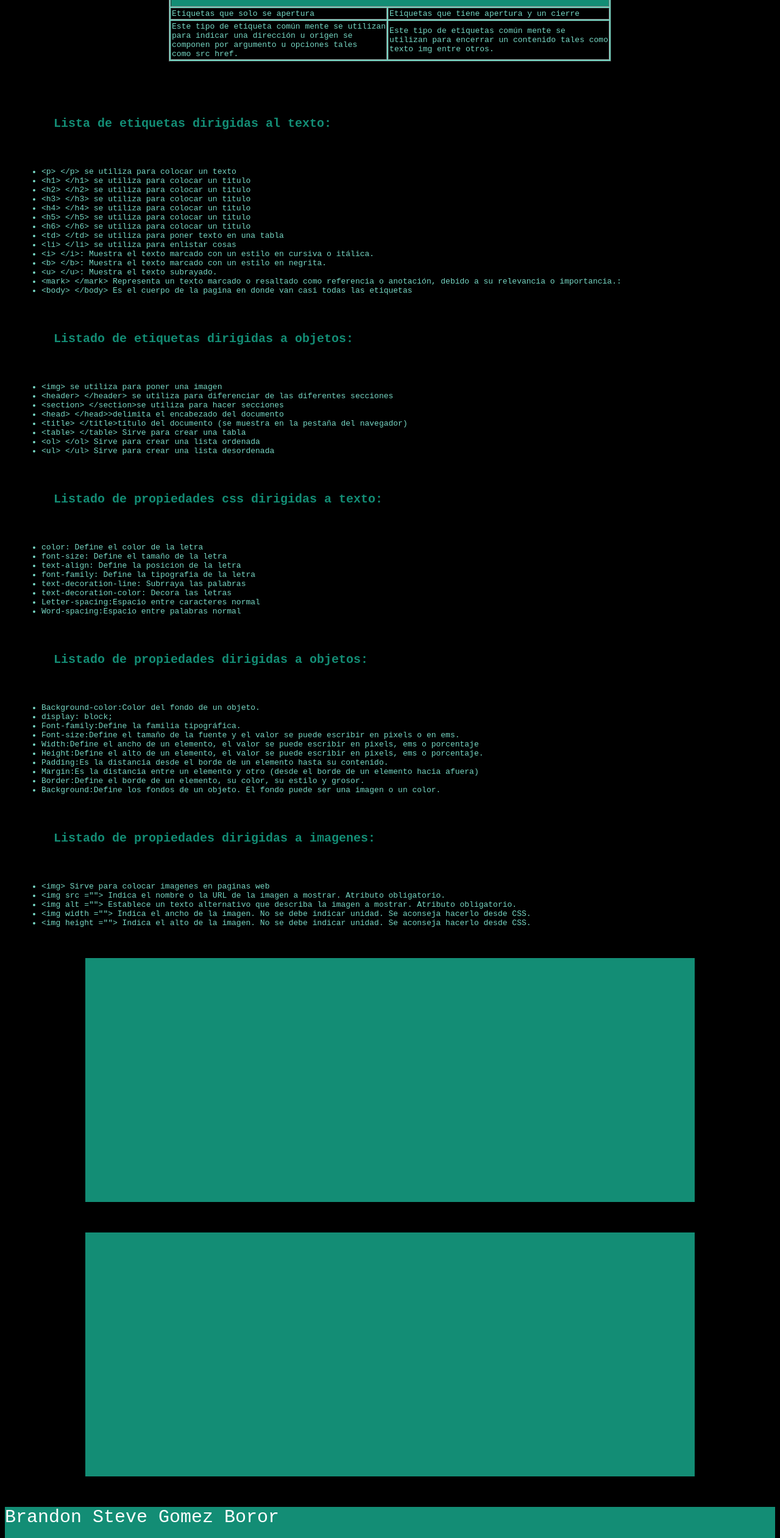
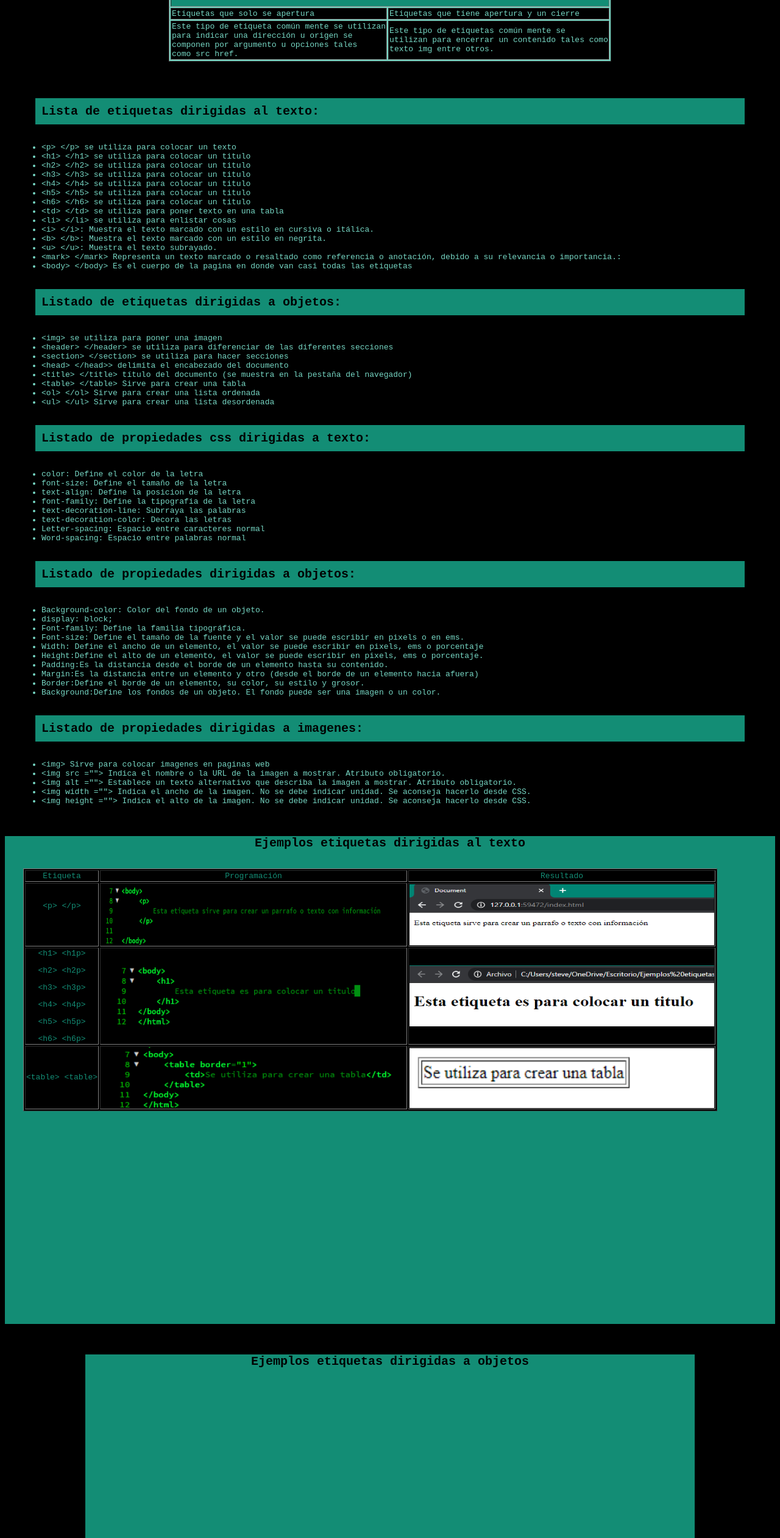
Before and after one commit to NotStev-E/Ejercicio_2, a plain HTML site: page index.html in a window 1280 px wide. Shown: the part 278-2800 px from the top of the page at 61% size. Drawn offline with Linux system fonts and the light colour scheme.

Commit message:
Add files via upload

```diff
--- a/css.css
+++ b/css.css
@@ -4,6 +4,7 @@
     background-color: black;
 }
 /*___________________________________________________________________*/
+
 
 
 /*HEADER-------------------------------------------------------------*/
@@ -14,7 +15,7 @@ header {
     background-color: #138D75;
 }
 .titulo{
-    color: white;
+    color: black;
     text-align: center;
     font-size: 40px;
     width: 100%;
@@ -22,6 +23,7 @@ header {
     background-color: #138D75;
 }
 /*___________________________________________________________________*/
+
 
 
 /*SECCION PARRAFO----------------------------------------------------*/
@@ -54,7 +56,7 @@ header {
     font-size: 20px;
 }
 .etiquetas {
-    color: white;
+    color: black;
     text-align: center;
     background-color: #138D75;
 }
@@ -80,33 +82,38 @@ header {
 }
 .lista_texto {
     font-size: 20px;
-    color: #138D75;
-     padding: 30px;
+    color: black;
+    padding: 10px;
     margin: 30px;
+    background-color: #138D75;
 }
 .lista_objetos {
     font-size: 20px;
-    color: #138D75;
-     padding: 30px;
+    color: black;
+    padding: 10px;
     margin: 30px;
+    background-color: #138D75;
 }
 .lista_texto_css {
     font-size: 20px;
-    color: #138D75;
-     padding: 30px;
+    color: black;
+    padding: 10px;
     margin: 30px;
+    background-color: #138D75;
 }
 .lista_objetos_css {
     font-size: 20px;
-    color: #138D75;
-     padding: 30px;
+    color: black;
+    padding: 10px;
     margin: 30px;
+    background-color: #138D75;
 }
 .lista_img{
     font-size: 20px;
-    color: #138D75;
-     padding: 30px;
+    color: black;
+    padding: 10px;
     margin: 30px;
+    background-color: #138D75;
 }
 .Lista_text{
     color: #76D7C4;
@@ -125,17 +132,13 @@ header {
 }
 /*___________________________________________________________________*/
 
-footer{
-    width: 100%;
-    height: 100px;
-    background-color: #138D75;
-    font-size: 30;
-    color: white;
-}
+
+
+/*SECCION EJEMPLOS---------------------------------------------------*/
 .seccion_ejemplos{
     background-color: #138D75;
-    width: 1000px;
-    height: 400px;
+    width: 100%;
+    height: 800px;
     margin: 50px auto;
 }
 .seccion_ejemplos2{
@@ -144,3 +147,57 @@ footer{
     height: 400px;
     margin: 50px auto;
 }
+.seccion_ejemplos3{
+    background-color: #138D75;
+    width: 1000px;
+    height: 400px;
+    margin: 50px auto;
+}
+.seccion_ejemplos4{
+    background-color: #138D75;
+    width: 1000px;
+    height: 400px;
+    margin: 50px auto;
+}
+.seccion_ejemplos5{
+    background-color: #138D75;
+    width: 1000px;
+    height: 400px;
+    margin: 50px auto;
+}
+.ejemplos{
+    text-align: center;
+    color: black;
+    font-size: 20px;
+    background-color: #138D75;
+}
+.ejemplos2{
+    text-align: center;
+    color: black;
+    font-size: 20px;
+    background-color: #138D75;
+}
+/*___________________________________________________________________*/
+
+
+
+/*SECCION FOOTER-----------------------------------------------------*/
+footer{
+    width: 100%;
+    height: 100px;
+    background-color: #138D75;
+    font-size: 30;
+    color: black;
+}
+/*_________________________________________________________________*/
+img{
+    width: 500px;
+    height: 100px;
+}
+.pr{
+    color: #138D75;
+    text-align: center;
+}
+.tablaa{
+    margin: 30px;
+}
--- a/index.html
+++ b/index.html
@@ -11,6 +11,7 @@
         <header>
             <h1 class="titulo">TIPOS DE ETIQUETAS</h1>
         </header>
+
         <section class="seccion_parrafo">
     <p class="parrafo">
     En HTML y CSS tenemos diferente tipos de etiquetas cada uno con un propósito en particular una
@@ -43,8 +44,7 @@
             </td>
             </tr>
         </table>
-                </section>
-
+</section>
 
         <section class="seccion_lista">
             <h1 class="lista_texto"> Lista de etiquetas dirigidas al texto:</h1>
@@ -52,45 +52,45 @@
 
             <ul class="Lista_text">
              <li>
-                &lt;p&gt; &lt;/p&gt; se utiliza para colocar un texto
+                &lt;p&gt; &lt;/p&gt;                    se utiliza para colocar un texto
             </li>
              <li>
-                &lt;h1&gt; &lt;/h1&gt; se utiliza para colocar un titulo
+                &lt;h1&gt; &lt;/h1&gt;                  se utiliza para colocar un titulo
             </li>
              <li>
-                &lt;h2&gt; &lt;/h2&gt; se utiliza para colocar un titulo
+                &lt;h2&gt; &lt;/h2&gt;                  se utiliza para colocar un titulo
             </li>
              <li>
-                &lt;h3&gt; &lt;/h3&gt; se utiliza para colocar un titulo
+                &lt;h3&gt; &lt;/h3&gt;                  se utiliza para colocar un titulo
             </li>
              <li>
-                &lt;h4&gt; &lt;/h4&gt; se utiliza para colocar un titulo
+                &lt;h4&gt; &lt;/h4&gt;                  se utiliza para colocar un titulo
             </li>
              <li>
-                &lt;h5&gt; &lt;/h5&gt; se utiliza para colocar un titulo
+                &lt;h5&gt; &lt;/h5&gt;                  se utiliza para colocar un titulo
             </li>
             <li>
-                &lt;h6&gt; &lt;/h6&gt; se utiliza para colocar un titulo
+                &lt;h6&gt; &lt;/h6&gt;                  se utiliza para colocar un titulo
             </li>
-             <li> &lt;td&gt; &lt;/td&gt; se utiliza para poner texto en      una tabla
+             <li> &lt;td&gt; &lt;/td&gt;                se utiliza para poner texto en      una tabla
             </li>
             <li>
-                &lt;li&gt; &lt;/li&gt; se utiliza para enlistar cosas
+                &lt;li&gt; &lt;/li&gt;                  se utiliza para enlistar cosas
             </li>
              <li>
-                 &lt;i&gt; &lt;/i&gt;: Muestra el texto marcado con un estilo en cursiva o itálica.
+                 &lt;i&gt; &lt;/i&gt;:                  Muestra el texto marcado con un estilo en cursiva o itálica.
             </li>
              <li>
-                 &lt;b&gt; &lt;/b&gt;: Muestra el texto marcado con un estilo en negrita.
+                 &lt;b&gt; &lt;/b&gt;:                  Muestra el texto marcado con un estilo en negrita.
             </li>
              <li>
-                 &lt;u&gt; &lt;/u&gt;: Muestra el texto subrayado.
+                 &lt;u&gt; &lt;/u&gt;:                  Muestra el texto subrayado.
             </li>
              <li>
-                 &lt;mark&gt; &lt;/mark&gt; Representa un texto marcado o resaltado como referencia o anotación, debido a su relevancia o importancia.:
+                 &lt;mark&gt; &lt;/mark&gt;             Representa un texto marcado o resaltado como referencia o anotación, debido a su relevancia o importancia.:
             </li>
             <li>
-                &lt;body&gt; &lt;/body&gt; Es el cuerpo de la pagina en donde van casi todas las etiquetas
+                &lt;body&gt; &lt;/body&gt;              Es el cuerpo de la pagina en donde van casi todas las etiquetas
             </li>
             </ul>
 
@@ -99,28 +99,28 @@
 
             <ul class="Lista_obj">
             <li>
-                &lt;img&gt; se utiliza para poner una imagen
+                &lt;img&gt;                             se utiliza para poner una imagen
             </li>
              <li>
-                 &lt;header&gt; &lt;/header&gt; se utiliza para diferenciar de las diferentes secciones
+                 &lt;header&gt; &lt;/header&gt;         se utiliza para diferenciar de las diferentes secciones
             </li>
              <li>
-                 &lt;section&gt; &lt;/section&gt;se utiliza para hacer secciones
+                 &lt;section&gt; &lt;/section&gt;       se utiliza para hacer secciones
             </li>
              <li>
-                 &lt;head&gt; &lt;/head&gt;&gt;delimita el encabezado del documento
+                 &lt;head&gt; &lt;/head&gt;&gt;         delimita el encabezado del documento
             </li>
             <li>
-                &lt;title&gt; &lt;/title&gt;título del documento (se muestra en la pestaña del navegador)
+                &lt;title&gt; &lt;/title&gt;            título del documento (se muestra en la pestaña del navegador)
             </li>
             <li>
-                &lt;table&gt; &lt;/table&gt; Sirve para crear una tabla
+                &lt;table&gt; &lt;/table&gt;            Sirve para crear una tabla
             </li>
             <li>
-                &lt;ol&gt; &lt;/ol&gt; Sirve para crear una lista ordenada
+                &lt;ol&gt; &lt;/ol&gt;                  Sirve para crear una lista ordenada
             </li>
             <li>
-                &lt;ul&gt; &lt;/ul&gt; Sirve para crear una lista desordenada
+                &lt;ul&gt; &lt;/ul&gt;                  Sirve para crear una lista desordenada
             </li>
 
             </ul>
@@ -129,14 +129,14 @@
              <h1 class="lista_texto_css">Listado de propiedades css dirigidas a texto:</h1>
 
                         <ul class="Lista_text_css">
-            <li> color: Define el color de la letra </li>
-             <li> font-size: Define el tamaño de la letra </li>
-             <li>  text-align: Define la posicion de la letra</li>
-             <li> font-family: Define la tipografia de la letra</li>
-            <li>  text-decoration-line: Subrraya las palabras </li>
-            <li> text-decoration-color: Decora las letras</li>
-            <li> Letter-spacing:Espacio entre caracteres normal</li>
-            <li>Word-spacing:Espacio entre palabras normal </li>
+            <li> color:                                 Define el color de la letra </li>
+             <li> font-size:                            Define el tamaño de la letra </li>
+             <li>  text-align:                          Define la posicion de la letra</li>
+             <li> font-family:                          Define la tipografia de la letra</li>
+            <li>  text-decoration-line:                 Subrraya las palabras </li>
+            <li> text-decoration-color:                 Decora las letras</li>
+            <li> Letter-spacing:                        Espacio entre caracteres normal</li>
+            <li>Word-spacing:                           Espacio entre palabras normal </li>
             </ul>
 
 
@@ -144,19 +144,19 @@
 
                     <ul class="Lista_obj_css">
              <li>
-                 Background-color:Color del fondo de un objeto.
+                 Background-color:                      Color del fondo de un objeto.
             </li>
              <li>
                  display: block;
             </li>
              <li>
-                 Font-family:Define la familia tipográfica.
+                 Font-family:                           Define la familia tipográfica.
             </li>
              <li>
-                 Font-size:Define el tamaño de la fuente y el valor se     puede escribir en pixels o en ems.
+                 Font-size:                             Define el tamaño de la fuente y el valor se puede escribir en pixels o en ems.
             </li>
              <li>
-                 Width:Define el ancho de un elemento, el valor se         puede escribir en pixels, ems o porcentaje
+                 Width:                                 Define el ancho de un elemento, el valor se         puede escribir en pixels, ems o porcentaje
             </li>
              <li>
                  Height:Define el alto de un elemento, el valor se         puede escribir en pixels, ems o porcentaje.
@@ -197,8 +197,55 @@
                     </ul>
             </section>
 
-            <section class="seccion_ejemplos"></section>
-            <section class="seccion_ejemplos2"></section>
+        <section class="seccion_ejemplos">
+            <h1 class="ejemplos">
+                Ejemplos etiquetas dirigidas al texto
+            </h1>
+           <table class="tablaa" border="1">
+              <tr>
+                  <td><p class="pr">Etiqueta</p></td>
+                  <td><p class="pr">Programación</p></td>
+                  <td><p class="pr">Resultado</p></td>
+              </tr>
+               <tr>
+                   <td><p class="pr">&lt;p&gt; &lt;/p&gt;</p><br></td>
+                   <td><img src="img/1.png"></td>
+                   <td><img src="img/2.png"></td>
+               </tr>
+               <tr>
+                   <td><p class="pr">&lt;h1&gt; &lt;h1p&gt;</p>
+                       <p class="pr">&lt;h2&gt; &lt;h2p&gt;</p>
+                       <p class="pr">&lt;h3&gt; &lt;h3p&gt;</p>
+                       <p class="pr">&lt;h4&gt; &lt;h4p&gt;</p>
+                       <p class="pr">&lt;h5&gt; &lt;h5p&gt;</p>
+                       <p class="pr">&lt;h6&gt; &lt;h6p&gt;</p>
+                   </td>
+                   <td><img src="img/3.png" alt=""></td>
+                   <td> <img src="img/4.png" alt=""></td>
+               </tr>
+               <tr>
+                   <td><p class="pr">&lt;table&gt; &lt;table&gt;</p></td>
+                   <td><img src="img/5.png" alt=""></td>
+                   <td><img src="img/6.png" alt=""></td>
+               </tr>
+           </table>
+        </section>
+
+        <section class="seccion_ejemplos2">
+            <h1 class="ejemplos2">Ejemplos etiquetas dirigidas a objetos</h1>
+            </section>
+
+        <section class="seccion_ejemplos3">
+            <h1 class="ejemplos2">Ejemplos propiedades css dirigidas a texto</h1>
+            </section>
+
+        <section class="seccion_ejemplos4">
+            <h1 class="ejemplos2">Ejemplos propiedades css dirigidas a objetos</h1>
+            </section>
+
+        <section class="seccion_ejemplos5">
+            <h1 class="ejemplos2">Ejemplos propiedades dirigidas a imagenes</h1>
+            </section>
 
 
 
@@ -206,7 +253,7 @@
 
 
 
-        <footer>Brandon Steve Gomez Boror</footer>
+            <footer>Brandon Steve Gomez Boror</footer>
 
 
     </body>
```
Also changed, not shown: img/1.png (added), img/2.png (added), img/3.png (added), img/4.png (added), img/5.png (added), img/6.png (added).
